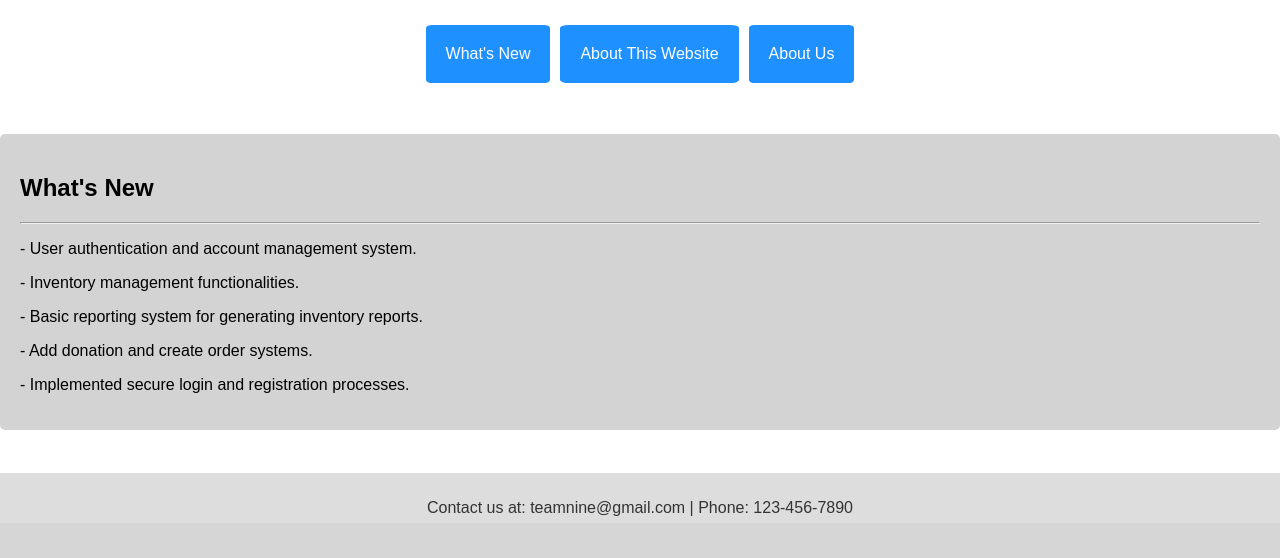
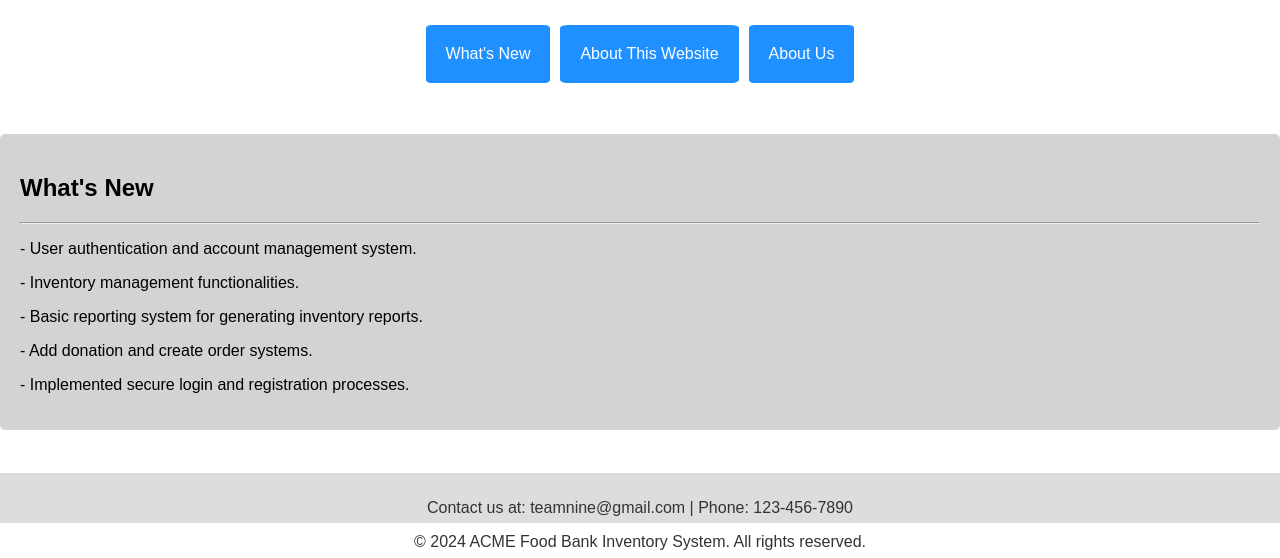
Before and after one commit to YaruG1022/WSU-SU21-CPTS322-Project, a Flask app: page / in a window 1280 px wide. Shown: the part 277-835 px from the top of the page. Before the commit the page ends 793 px from the top, so only its background shows below. Run offline with Flask 3, Linux system fonts and the light colour scheme; some libraries are stand-ins or nearby versions.

Commit message:
Update homepage.html

```diff
--- a/src/templates/homepage.html
+++ b/src/templates/homepage.html
@@ -59,7 +59,7 @@
 
 <body>
     <!-- Main Content -->
-    <div class="main">
+    <div class="main" style="padding-bottom: 10%;">
         <!-- Menu Section -->
         <nav class="menu">
             <ul>
```
